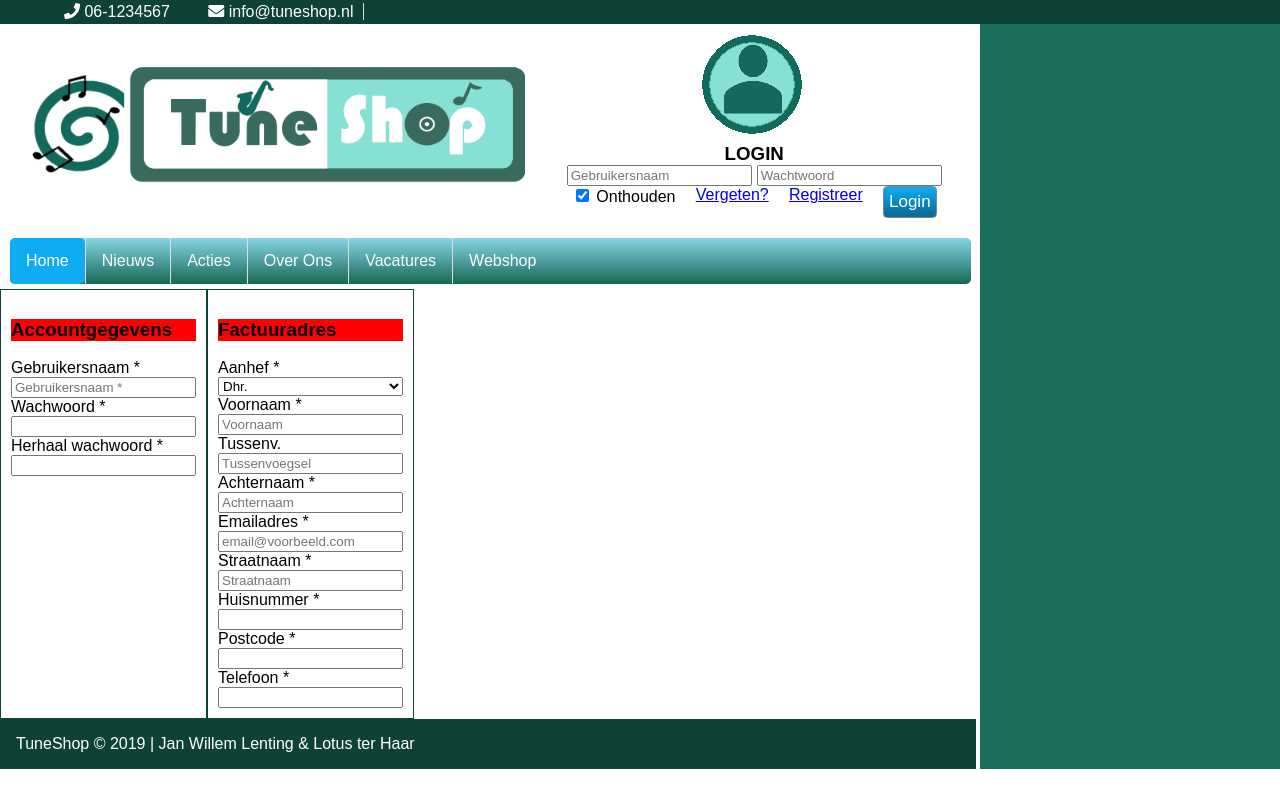
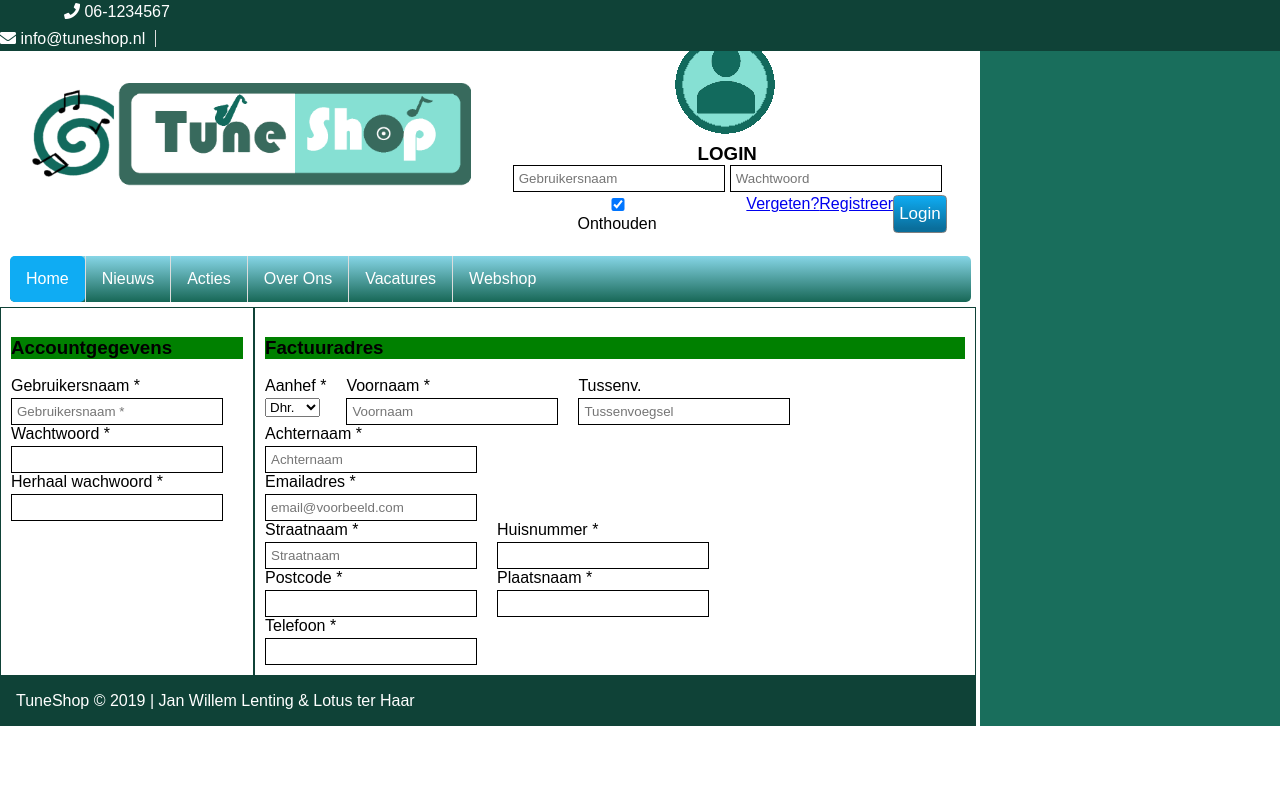
Before and after one commit to LotusterHaar/3A-Webshop, a PHP site: page /registrationpage.html in a window 1280 px wide. Run offline with PHP 8.4, Linux system fonts and the light colour scheme.

Commit message:
Registratie pagina volgens wireframe gemaakt (labels boven input geplaatst, meerdere inputregels)

```diff
--- a/html/css/stylesRegistrationPage.css
+++ b/html/css/stylesRegistrationPage.css
@@ -3,9 +3,10 @@
 }
 
 .registration-form h3 {
-    background:red;
-    display: grid;
+    background: green;
+    /*    display: grid;*/
 }
+
 .row {
     box-sizing: border-box;
 }
@@ -13,7 +14,23 @@
 /* Create two equal columns that sits next to each other */
 .column {
     border: 1px solid #0f4237;
-    display:flex;
+    display: flex;
     padding: 10px;
     flex-direction: column;
 }
+
+label {
+    float: left;
+    margin: 0 20px 0 0;
+}
+
+span {
+    display: block;
+    margin: 0 0 3px;
+}
+
+input {
+    width: 200px;
+    border: 1px solid #000;
+    padding: 5px;
+}
--- a/html/registrationpage.html
+++ b/html/registrationpage.html
@@ -2,8 +2,7 @@
 Page: About Us
 Template Name: TuneShop
 Author: Jan Willem Lenting, Lotus ter Haar
-Bronnen: https://codepen.io/torbencolding/pen/ogYjJP
-https://coder-coder.com/build-flexbox-website-layout/
+Bronnen: http://jsfiddle.net/H3y8j/
 Associated files: index CSS
 ==========================-->
 
@@ -95,49 +94,55 @@ Associated files: index CSS
             </section>
             <!-- Content -->
             <section class="content">
-<form class="registration-form">
-    <div class="column">
-    <h3><label>Accountgegevens</label></h3>
-    <label>Gebruikersnaam *</label>
-    <input name="username" type="text" placeholder="Gebruikersnaam *" required />
-    <label>Wachwoord *</label>
-    <input name="password" type="password" required />
-    <label>Herhaal wachwoord *</label>
-    <input name="password2" type="password" required />
-</div>
-<div class="column">
-    <h3><label>Factuuradres</label></h3>
-    <label>Aanhef *</label>
-    <select name="aanhef">
-        <option value="Dhr.">Dhr.</option>
-        <option value="Mevr.">Mevr.</option>
-    </select>
+                <form class="registration-form">
+                    <div class="column">
+                        <h3><label>Accountgegevens</label></h3>
 
-    <label>Voornaam *</label>
-    <input name="voornaam" type="text" placeholder="Voornaam" required />
+                        <label for="username"><span>Gebruikersnaam *</span> <input name="username" id="username"
+                                                                                   type="text"
+                                                                                   placeholder="Gebruikersnaam *"
+                                                                                   required/></label>
 
-    <label>Tussenv.</label>
-    <input name="tussenv" type="text" placeholder="Tussenvoegsel"/>
 
-    <label>Achternaam *</label>
-    <input name="achternaam" type="text" placeholder="Achternaam" required />
+                        <label for="password"><span>Wachtwoord *</span> <input name="password" id="password"
+                                                                               type="password" required/></label>
 
-    <label>Emailadres *</label>
-    <input name="e-mail" type="email" placeholder="email@voorbeeld.com" required />
 
-    <label>Straatnaam *</label>
-    <input name="straatnaam" type="text" placeholder="Straatnaam" required />
+                        <label for="password2"><span>Herhaal wachwoord *</span> <input name="password2" id="password2"
+                                                                                       type="password"
+                                                                                       required/></label>
+                    </div>
+                    <div class="column">
+                        <h3><label>Factuuradres</label></h3>
+                        <div class="address-row">
+                            <label><span>Aanhef *</span> <select name="aanhef">
+                                <option value="Dhr.">Dhr.</option>
+                                <option value="Mevr.">Mevr.</option>
+                            </select></label>
+                            <label><span>Voornaam *</span><input name="voornaam" type="text" placeholder="Voornaam"
+                                                                 required/></label>
+                            <label><span>Tussenv.</span><input name="tussenv" type="text" placeholder="Tussenvoegsel"/></label>
+                            <label><span>Achternaam *</span> <input name="achternaam" type="text"
+                                                                    placeholder="Achternaam" required/></label>
+                        </div>
+                        <div class="address-row">
+                            <label><span>Emailadres *</span><input name="e-mail" type="email"
+                                                                   placeholder="email@voorbeeld.com" required/></label>
+                        </div>
+                        <div class="address-row">
+                            <label><span>Straatnaam *</span> <input name="straatnaam" type="text"
+                                                                    placeholder="Straatnaam" required/></label>
+                            <label><span>Huisnummer *</span> <input name="huisnummer" type="text" required/></label>
+                        </div>
+                        <div class="address-row">  <label><span>Postcode *</span><input name="postcode" type="text" required/></label>
+                            <label><span>Plaatsnaam *</span><input name="plaatsnaam" type="text" required/></label></div>
+                        <div class="address-row">
+                            <label><span>Telefoon *</span> <input name="telefoonnummer " type="text"
+                                                                  aria-placeholder="Telefoonnummer" required/></label>
+                        </div>
+                    </div>
 
-    <label>Huisnummer *</label>
-    <input name="huisnummer" type="text" required />
-
-    <label>Postcode *</label>
-    <input name="postcode" type="text" required />
-
-    <label>Telefoon *</label>
-    <input name="telefoonnummer "type="text" aria-placeholder="Telefoonnummer" required />
-</div>
-</form>
+                </form>
             </section>
             <!-- Footer -->
             <footer>
```
